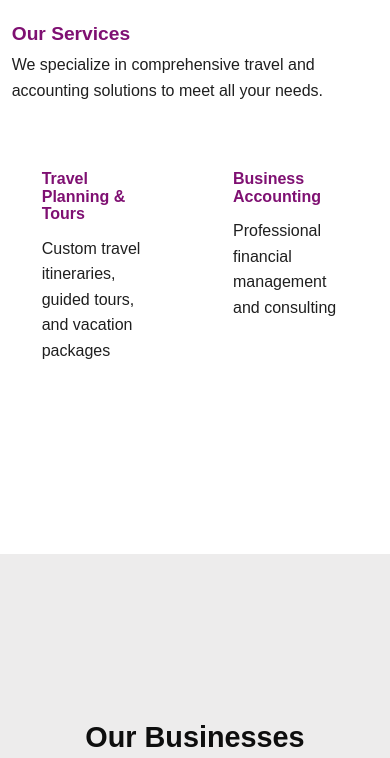
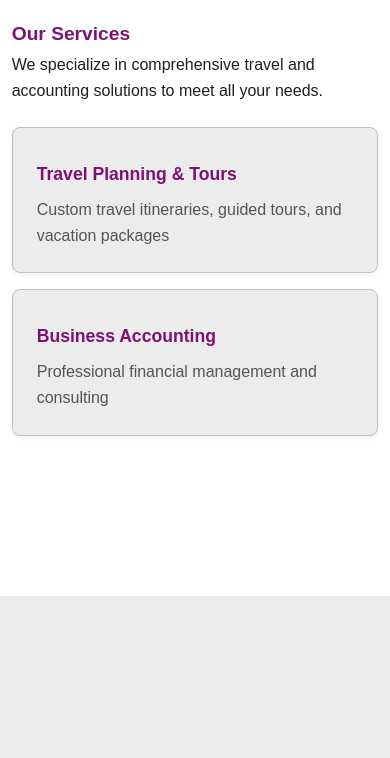
Before and after one commit to ShooqJanahi/Asfari, a plain HTML site: page index.html in a window 390 px wide. Shown: the part 1280-2038 px from the top of the page. Drawn offline with nearby package versions, Linux system fonts and the light colour scheme.

Commit message:
fixed background

```diff
--- a/index.css
+++ b/index.css
@@ -686,24 +686,46 @@ header {
 }
 
 .resume__right li {
-    background: var(--color-gray-0);
-    padding: 1.5rem;
-    border: 0.4rem solid var(--color-gray-0);
+    background: var(--color-gray-50);  /* Changed from color-gray-0 to add grey background */
+    padding: 2rem;  /* Increased padding for more spacing */
+    border-radius: 0.5rem;  /* Added rounded corners */
+    border: 1px solid var(--color-gray-200);  /* Added subtle border */
     transition: var(--transition);
     cursor: default;
+    box-shadow: 0 2px 4px rgba(0, 0, 0, 0.05);  /* Added subtle shadow */
 }
 
 .resume__right li:hover {
-    background: transparent;
+    background: var(--color-gray-100);  /* Changed hover state */
+    transform: translateY(-2px);  /* Added slight lift effect on hover */
+    box-shadow: 0 4px 8px rgba(0, 0, 0, 0.1);  /* Enhanced shadow on hover */
 }
 
 .resume__right li h6 {
     color: var(--color-gray-500);
+    font-size: 0.9rem;
 }
 
 .resume__right li h5 {
     margin: 0.8rem 0;
     color: var(--color-primary);
+    font-size: 1.1rem;
+}
+
+.resume__right li p {
+    color: var(--color-gray-600);
+    line-height: 1.6;
+}
+
+/* Responsive adjustments */
+@media screen and (max-width: 768px) {
+    .resume__right ul {
+        grid-template-columns: 1fr;  /* Single column on mobile */
+    }
+
+    .resume__right li {
+        padding: 1.5rem;  /* Slightly reduced padding on mobile */
+    }
 }
 
 
```
